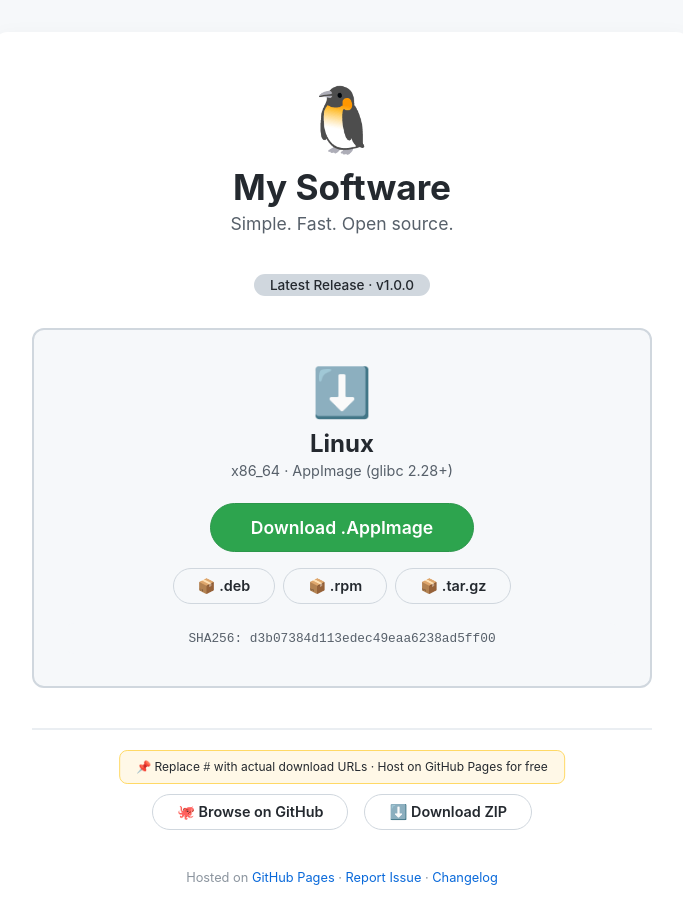
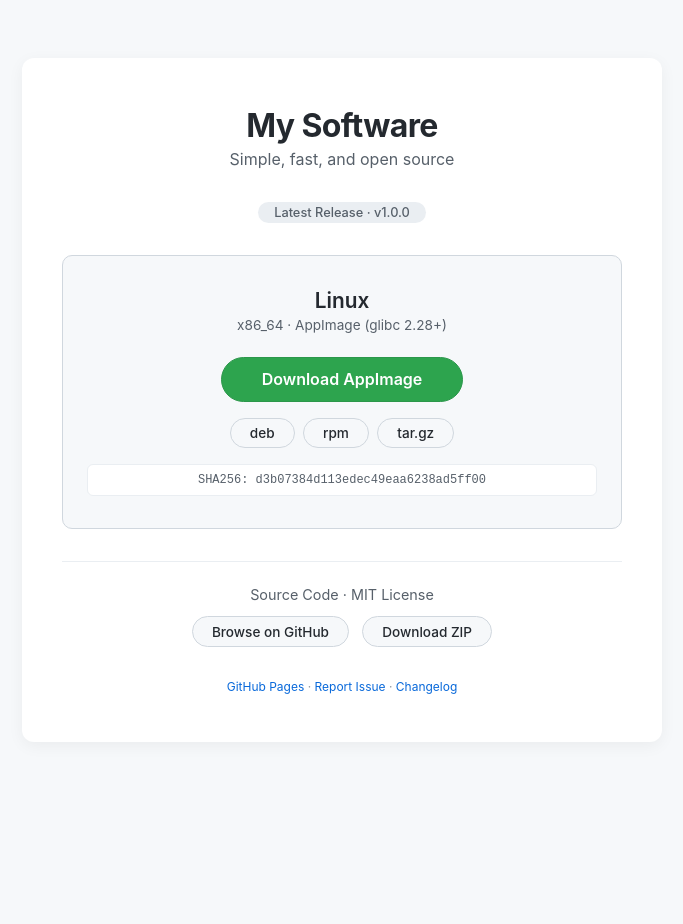
Before and after one commit to Seaman6969/24TETearTrainingSet, a plain HTML site: page index.html in a window 1280 px wide. Shown: the whole page, without its empty margins (298-981 px from the left). After the commit the page ends 800 px from the top, so only its background shows below. Drawn offline with Linux system fonts and the light colour scheme.

Commit message:
Update index.html

```diff
--- a/index.html
+++ b/index.html
@@ -23,66 +23,54 @@
         }
 
         .container {
-            max-width: 700px;
+            max-width: 640px;
             width: 100%;
             background: #ffffff;
-            border-radius: 16px;
+            border-radius: 12px;
             padding: 3rem 2.5rem;
-            box-shadow: 0 8px 24px rgba(0, 0, 0, 0.06);
+            box-shadow: 0 4px 16px rgba(0, 0, 0, 0.05);
             text-align: center;
         }
 
-        .logo {
-            font-size: 4rem;
-            margin-bottom: 0.5rem;
-        }
-
         h1 {
-            font-size: 2.2rem;
+            font-size: 2rem;
             font-weight: 700;
-            margin-bottom: 0.3rem;
+            margin-bottom: 0.25rem;
+            letter-spacing: -0.02em;
         }
 
         .subtitle {
-            font-size: 1.1rem;
+            font-size: 1rem;
             color: #57606a;
-            margin-bottom: 2.5rem;
+            margin-bottom: 2rem;
         }
 
         .version-badge {
             display: inline-block;
-            background: #d0d7de;
+            background: #eaeef2;
             padding: 0.2rem 1rem;
             border-radius: 20px;
-            font-size: 0.85rem;
+            font-size: 0.8rem;
             font-weight: 500;
+            color: #57606a;
             margin-bottom: 2rem;
         }
 
         .download-card {
             background: #f6f8fa;
-            border: 2px solid #d0d7de;
-            border-radius: 12px;
-            padding: 2rem;
-            transition: all 0.2s ease;
-        }
-
-        .download-card:hover {
-            border-color: #2da44e;
-            box-shadow: 0 4px 12px rgba(45, 164, 78, 0.08);
-        }
-
-        .download-card .icon {
-            font-size: 3rem;
+            border: 1px solid #d0d7de;
+            border-radius: 10px;
+            padding: 2rem 1.5rem;
         }
 
         .download-card h2 {
-            font-size: 1.5rem;
-            margin: 0.5rem 0 0.25rem;
+            font-size: 1.3rem;
+            font-weight: 600;
+            margin-bottom: 0.25rem;
         }
 
         .download-card .platform-detail {
-            font-size: 0.9rem;
+            font-size: 0.85rem;
             color: #57606a;
             margin-bottom: 1.5rem;
         }
@@ -92,12 +80,12 @@
             background: #2da44e;
             color: white;
             font-weight: 600;
-            font-size: 1.1rem;
-            padding: 0.8rem 2.5rem;
+            font-size: 1rem;
+            padding: 0.7rem 2.5rem;
             border-radius: 30px;
             text-decoration: none;
+            border: 1px solid #2c974b;
             transition: background 0.15s;
-            border: 1px solid #2c974b;
         }
 
         .btn:hover {
@@ -105,40 +93,60 @@
         }
 
         .btn-secondary {
-            background: transparent;
+            background: #f6f8fa;
             color: #24292f;
-            border: 1.5px solid #d0d7de;
-            padding: 0.5rem 1.5rem;
-            font-size: 0.9rem;
+            border: 1px solid #d0d7de;
+            font-weight: 500;
+            font-size: 0.85rem;
+            padding: 0.4rem 1.2rem;
         }
 
         .btn-secondary:hover {
-            background: #f6f8fa;
-            border-color: #8b949e;
+            background: #eaeef2;
+        }
+
+        .alt-formats {
+            margin-top: 1rem;
+            display: flex;
+            gap: 0.5rem;
+            justify-content: center;
+            flex-wrap: wrap;
+        }
+
+        .checksum {
+            margin-top: 1rem;
+            font-size: 0.75rem;
+            color: #57606a;
+            background: #ffffff;
+            padding: 0.5rem 1rem;
+            border-radius: 6px;
+            font-family: monospace;
+            word-break: break-all;
+            border: 1px solid #eaeef2;
         }
 
         .source-section {
-            margin-top: 2.5rem;
-            padding-top: 2rem;
-            border-top: 2px solid #eaeef2;
+            margin-top: 2rem;
+            padding-top: 1.5rem;
+            border-top: 1px solid #eaeef2;
         }
 
         .source-section p {
             color: #57606a;
-            font-size: 0.95rem;
+            font-size: 0.9rem;
             margin-bottom: 0.8rem;
         }
 
         .source-links {
             display: flex;
             justify-content: center;
-            gap: 1rem;
+            gap: 0.8rem;
             flex-wrap: wrap;
         }
 
         .footer {
-            margin-top: 2.5rem;
-            font-size: 0.8rem;
+            margin-top: 2rem;
+            font-size: 0.75rem;
             color: #8b949e;
         }
 
@@ -147,23 +155,16 @@
             text-decoration: none;
         }
 
-        .checksum {
-            margin-top: 1.2rem;
-            font-size: 0.8rem;
-            color: #57606a;
-            background: #f6f8fa;
-            padding: 0.5rem 1rem;
-            border-radius: 8px;
-            font-family: monospace;
-            word-break: break-all;
+        .footer a:hover {
+            text-decoration: underline;
         }
 
-        @media (max-width: 600px) {
+        @media (max-width: 500px) {
             .container {
                 padding: 2rem 1.2rem;
             }
             h1 {
-                font-size: 1.8rem;
+                font-size: 1.6rem;
             }
             .btn {
                 width: 100%;
@@ -174,26 +175,22 @@
 <body>
 
     <div class="container">
-        <!-- Logo & Title -->
-        <div class="logo">🐧</div>
+
         <h1>My Software</h1>
-        <p class="subtitle">Simple. Fast. Open source.</p>
+        <p class="subtitle">Simple, fast, and open source</p>
 
         <div class="version-badge">Latest Release · v1.0.0</div>
 
-        <!-- Linux Download Card -->
         <div class="download-card">
-            <div class="icon">⬇️</div>
             <h2>Linux</h2>
-            <div class="platform-detail">
-                x86_64 · AppImage (glibc 2.28+)
-            </div>
-            <a href="#" class="btn">Download .AppImage</a>
+            <div class="platform-detail">x86_64 · AppImage (glibc 2.28+)</div>
 
-            <div style="margin-top: 1rem; display: flex; gap: 0.5rem; justify-content: center; flex-wrap: wrap;">
-                <a href="#" class="btn btn-secondary">📦 .deb</a>
-                <a href="#" class="btn btn-secondary">📦 .rpm</a>
-                <a href="#" class="btn btn-secondary">📦 .tar.gz</a>
+            <a href="#" class="btn">Download AppImage</a>
+
+            <div class="alt-formats">
+                <a href="#" class="btn btn-secondary">deb</a>
+                <a href="#" class="btn btn-secondary">rpm</a>
+                <a href="#" class="btn btn-secondary">tar.gz</a>
             </div>
 
             <div class="checksum">
@@ -201,26 +198,20 @@
             </div>
         </div>
 
-        <!-- Source Code -->
         <div class="source-section">
-            <p>📄 <strong>Source Code</strong> · MIT License</p>
+            <p>Source Code · MIT License</p>
             <div class="source-links">
-                <a href="#" class="btn btn-secondary">🐙 Browse on GitHub</a>
-                <a href="#" class="btn btn-secondary">⬇️ Download ZIP</a>
+                <a href="#" class="btn btn-secondary">Browse on GitHub</a>
+                <a href="#" class="btn btn-secondary">Download ZIP</a>
             </div>
         </div>
 
-        <!-- Footer -->
         <div class="footer">
-            Hosted on <a href="#">GitHub Pages</a> ·
+            <a href="#">GitHub Pages</a> ·
             <a href="#">Report Issue</a> ·
             <a href="#">Changelog</a>
         </div>
-    </div>
 
-    <!-- Quick setup reminder -->
-    <div style="position: fixed; bottom: 1rem; left: 50%; transform: translateX(-50%); background: #fff8e7; padding: 0.5rem 1rem; border-radius: 8px; border: 1px solid #ffd966; font-size: 0.75rem; text-align: center; max-width: 90%;">
-        📌 Replace <code>#</code> with actual download URLs · Host on GitHub Pages for free
     </div>
 
 </body>
```
